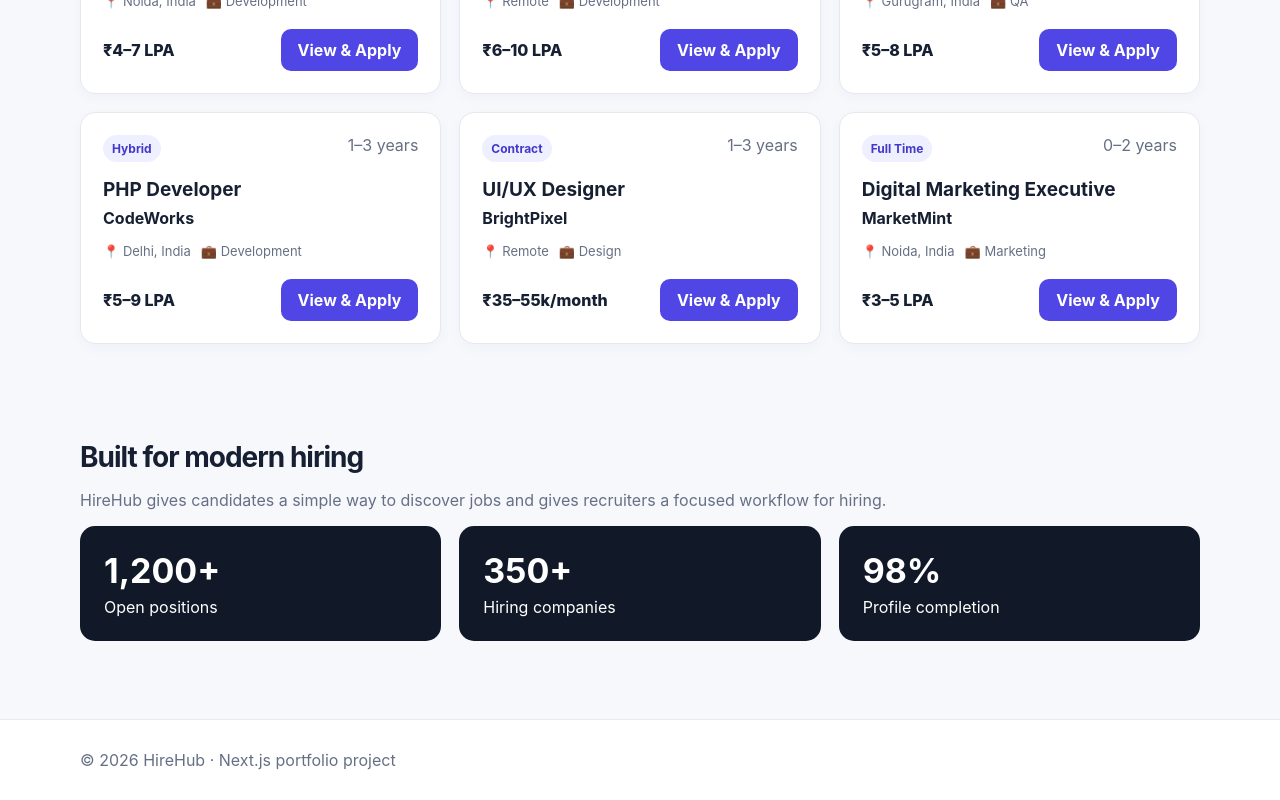
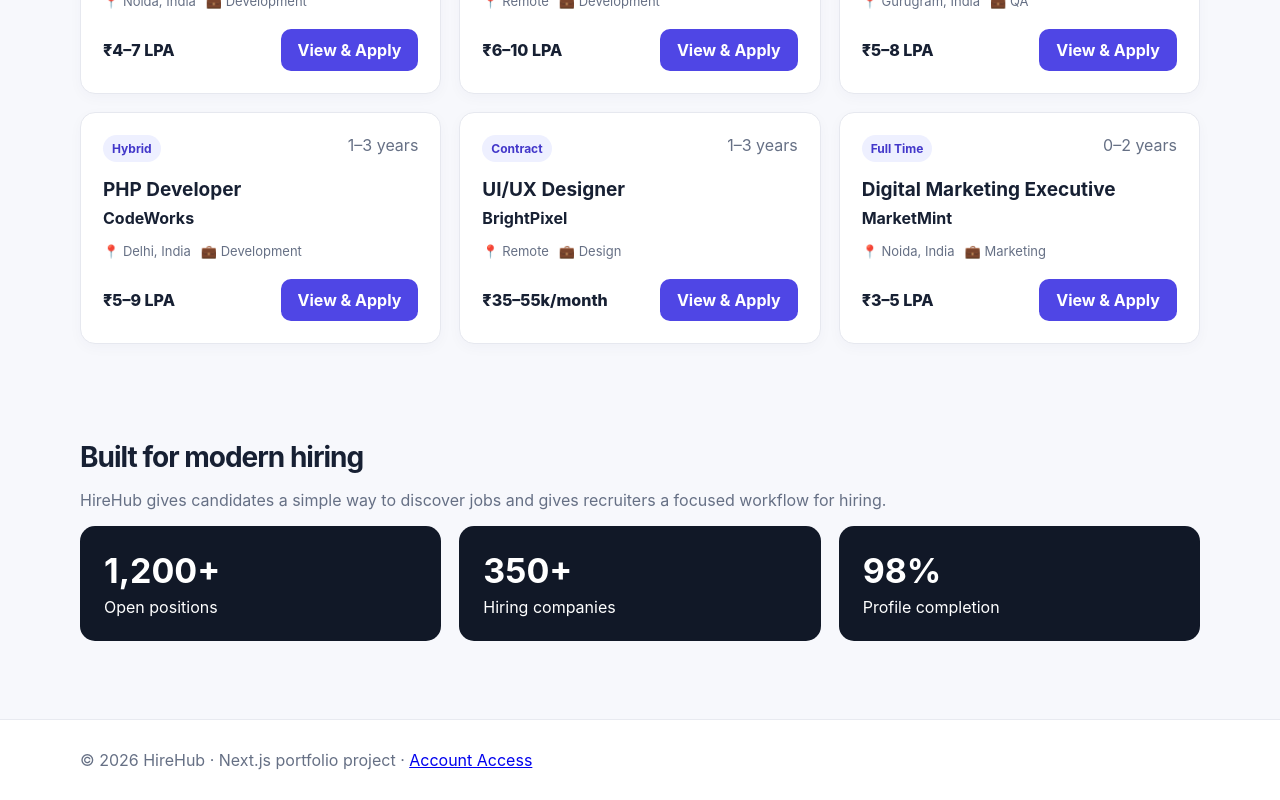
Before and after one commit to dc-pixel/hirehub_jobportal, a Next.js app: page / in a window 1280 px wide. Shown: the part 705-1505 px from the top of the page. Built offline with nearby package versions, Linux system fonts and the light colour scheme.

Commit message:
Connect homepage to HireHub authentication and authorized dashboard

```diff
--- a/app/page.tsx
+++ b/app/page.tsx
@@ -15,15 +15,14 @@ const jobs: Job[] = [
 
 export default function Home() {
   const [query,setQuery]=useState(''); const [location,setLocation]=useState(''); const [category,setCategory]=useState('');
-  const [applied,setApplied]=useState<number[]>([]); const [selected,setSelected]=useState<Job|null>(null); const [dashboard,setDashboard]=useState(false);
+  const [applied,setApplied]=useState<number[]>([]); const [selected,setSelected]=useState<Job|null>(null);
   const filtered=useMemo(()=>jobs.filter(j=>`${j.title} ${j.company} ${j.category}`.toLowerCase().includes(query.toLowerCase()) && j.location.toLowerCase().includes(location.toLowerCase()) && (!category || j.category===category)),[query,location,category]);
   const apply=(id:number)=>{setApplied(a=>a.includes(id)?a:[...a,id]); setSelected(null)};
-  if(dashboard) return <main><nav className="nav"><div className="container navin"><div className="logo">Hire<span>Hub</span></div><button className="btn ghost" onClick={()=>setDashboard(false)}>← Jobs</button></div></nav><section className="dashboard"><div className="container"><h1>Candidate Dashboard</h1><p className="muted">Track your HireHub applications.</p><div className="stats"><div className="stat"><strong>{applied.length}</strong>Applications</div><div className="stat"><strong>{jobs.length}</strong>Available Jobs</div><div className="stat"><strong>{Math.max(0,applied.length-1)}</strong>Shortlisted</div></div><div className="section"><h2>My Applications</h2><br/>{applied.length===0?<div className="empty">You haven't applied to any jobs yet.</div>:<table className="table"><thead><tr><th>Position</th><th>Company</th><th>Status</th></tr></thead><tbody>{applied.map(id=>{const j=jobs.find(x=>x.id===id)!;return <tr key={id}><td>{j.title}</td><td>{j.company}</td><td><span className="badge">Applied</span></td></tr>})}</tbody></table>}</div></div></section></main>;
-  return <main><nav className="nav"><div className="container navin"><div className="logo">Hire<span>Hub</span></div><div className="navlinks"><a href="#jobs">Find Jobs</a><a href="#companies">Companies</a><a href="#about">About</a><button className="btn ghost" onClick={()=>setDashboard(true)}>Dashboard</button></div></div></nav>
+  return <main><nav className="nav"><div className="container navin"><a href="/" className="logo">Hire<span>Hub</span></a><div className="navlinks"><a href="#jobs">Find Jobs</a><a href="#companies">Companies</a><a href="#about">About</a><a className="btn ghost" href="/dashboard">Dashboard</a><a className="btn primary" href="/auth">Login / Register</a></div></div></nav>
   <section className="hero"><div className="container"><h1>Find a job you’ll love.</h1><p>Discover opportunities from growing companies and build the career you want with HireHub.</p><div className="searchbox"><input className="field" placeholder="Job title, skill or company" value={query} onChange={e=>setQuery(e.target.value)}/><input className="field" placeholder="Location" value={location} onChange={e=>setLocation(e.target.value)}/><select className="field" value={category} onChange={e=>setCategory(e.target.value)}><option value="">All categories</option><option>Development</option><option>QA</option><option>Design</option><option>Marketing</option></select><button className="btn primary" onClick={()=>document.getElementById('jobs')?.scrollIntoView()}>Search Jobs</button></div></div></section>
   <section className="section" id="jobs"><div className="container"><div className="sectionhead"><div><h2>Latest opportunities</h2><div className="muted">{filtered.length} jobs matching your search</div></div></div>{filtered.length?<div className="jobs">{filtered.map(j=><article className="card" key={j.id}><div className="jobtop"><span className="badge">{j.type}</span><span className="muted">{j.experience}</span></div><h3>{j.title}</h3><div className="company">{j.company}</div><div className="meta"><span>📍 {j.location}</span><span>💼 {j.category}</span></div><div className="cardfoot"><span className="salary">{j.salary}</span><button className="btn primary" onClick={()=>setSelected(j)}>View & Apply</button></div></article>)}</div>:<div className="empty">No jobs found. Try another search.</div>}</div></section>
   <section className="section" id="companies"><div className="container"><h2>Built for modern hiring</h2><p className="muted">HireHub gives candidates a simple way to discover jobs and gives recruiters a focused workflow for hiring.</p><div className="stats"><div className="stat"><strong>1,200+</strong>Open positions</div><div className="stat"><strong>350+</strong>Hiring companies</div><div className="stat"><strong>98%</strong>Profile completion</div></div></div></section>
-  <footer className="footer" id="about"><div className="container">© 2026 HireHub · Next.js portfolio project</div></footer>
-  {selected&&<div className="modalback" onClick={()=>setSelected(null)}><div className="modal" onClick={e=>e.stopPropagation()}><div className="modalhead"><h2>{selected.title}</h2><button className="close" onClick={()=>setSelected(null)}>×</button></div><p className="company">{selected.company}</p><p className="muted">📍 {selected.location} · {selected.type} · {selected.experience}</p><p>Join a growing team and work on real-world products. This demo application shows the candidate workflow.</p><div className="form"><label>Resume</label><input type="file" accept=".pdf,.doc,.docx"/><label>Cover letter</label><input placeholder="Why are you a good fit?"/><button className="btn primary" onClick={()=>apply(selected.id)}>{applied.includes(selected.id)?'Already Applied':'Submit Application'}</button></div></div></div>}
+  <footer className="footer" id="about"><div className="container">© 2026 HireHub · Next.js portfolio project · <a href="/auth">Account Access</a></div></footer>
+  {selected&&<div className="modalback" onClick={()=>setSelected(null)}><div className="modal" onClick={e=>e.stopPropagation()}><div className="modalhead"><h2>{selected.title}</h2><button className="close" onClick={()=>setSelected(null)}>×</button></div><p className="company">{selected.company}</p><p className="muted">📍 {selected.location} · {selected.type} · {selected.experience}</p><p>Join a growing team and work on real-world products. Sign in or register to submit an application.</p><div className="form"><label>Resume</label><input type="file" accept=".pdf,.doc,.docx"/><label>Cover letter</label><input placeholder="Why are you a good fit?"/><button className="btn primary" onClick={()=>apply(selected.id)}>{applied.includes(selected.id)?'Already Applied':'Submit Application'}</button><a className="btn ghost" href="/auth">Login / Register</a></div></div></div>}
   </main>;
 }
```
